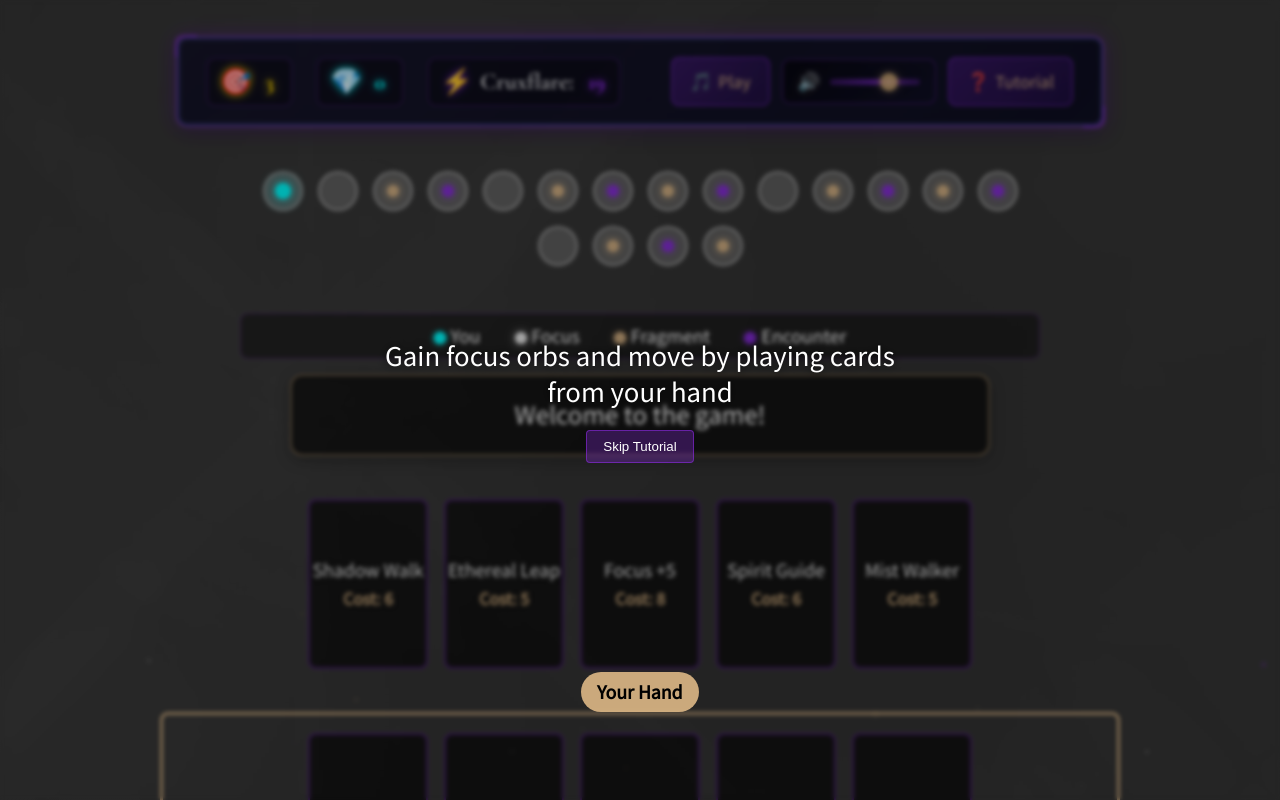
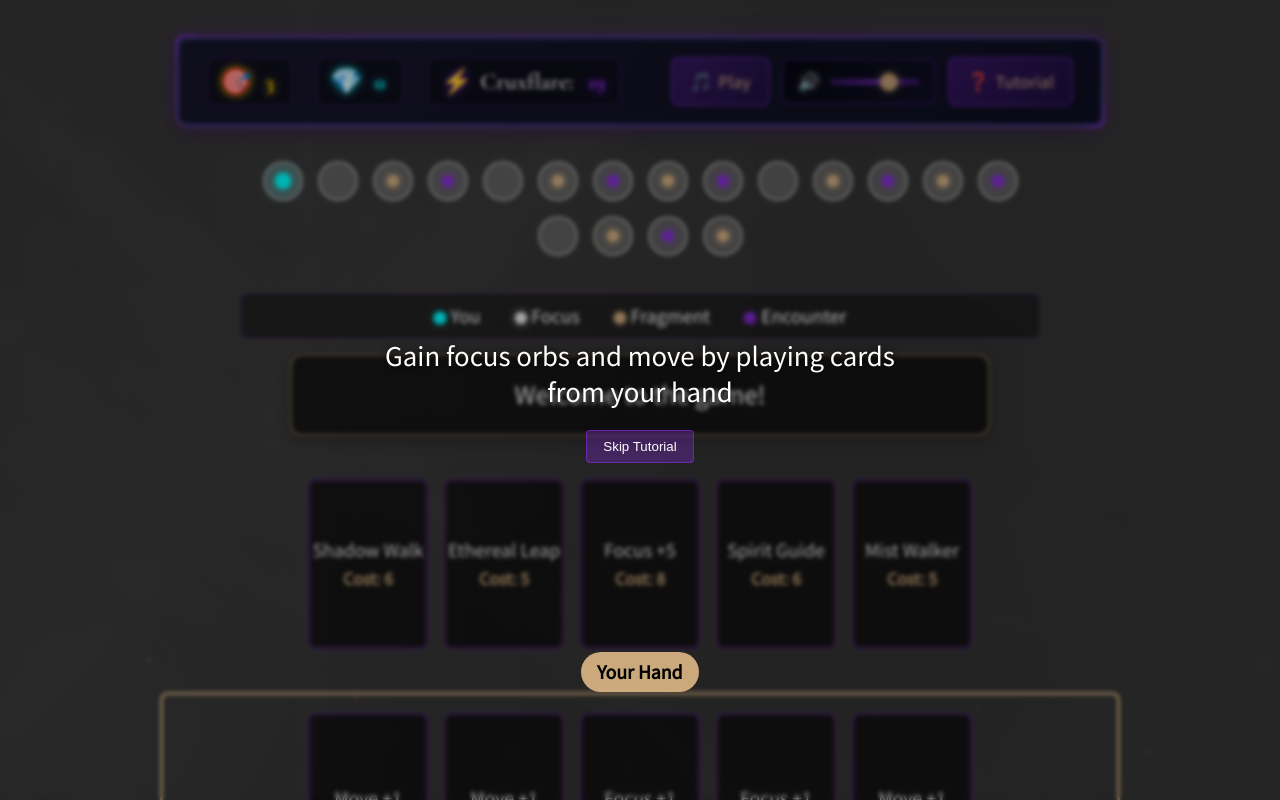
Before and after one commit to WatcherAtTheThreshold/shadows-of-the-deck, a plain HTML site: page index.html in a window 1280 px wide. Drawn offline with nearby package versions, Linux system fonts and the light colour scheme.

Commit message:
Update style.css

```diff
--- a/style.css
+++ b/style.css
@@ -426,8 +426,8 @@ body.danger-mode #hud::after {
 
 /* Fixed Map Container */
 .map-container {
-  min-height: 140px;          /* REDUCED from 200px */
-  max-height: 140px;          /* REDUCED from 200px */
+  min-height: 120px;          /* REDUCED from 200px */
+  max-height: 120px;          /* REDUCED from 200px */
   display: flex;
   justify-content: center;
   align-items: center;
```
